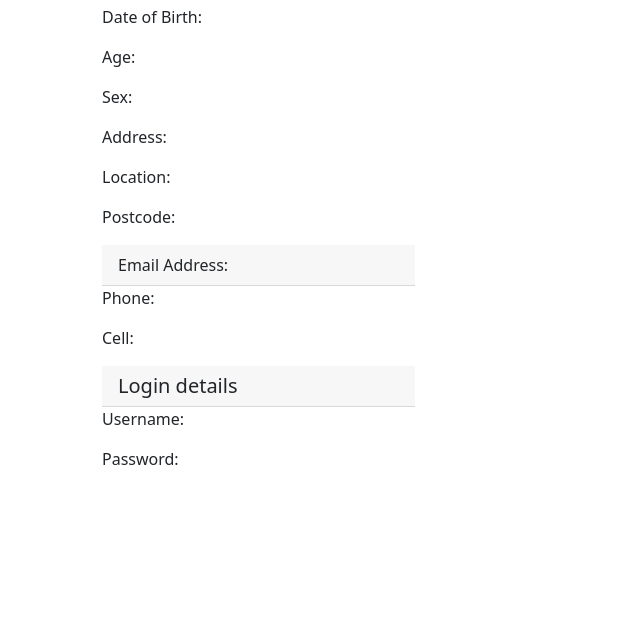
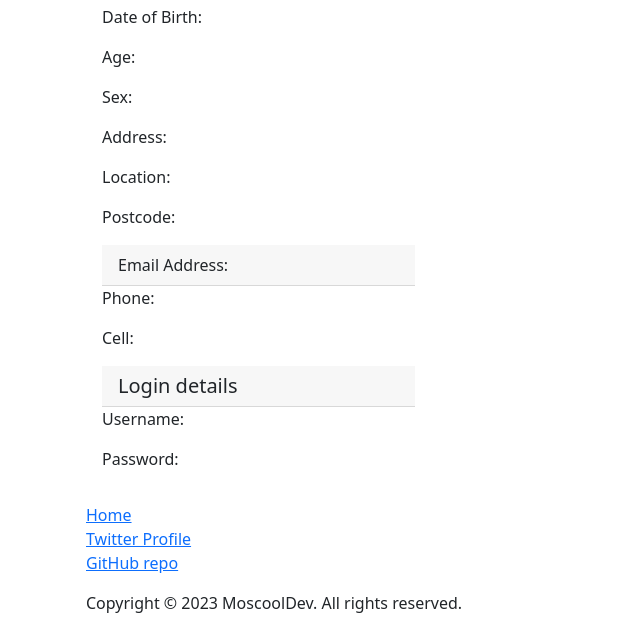
Before and after one commit to dayotunde25/profile-generator, a plain HTML site: page index.html in a window 1280 px wide. Shown: the part 187-818 px from the top of the page, without its empty margins (0-640 px from the left). Drawn offline with nearby package versions, Linux system fonts and the light colour scheme.

Commit message:
Update index.html
Added footer section

```diff
--- a/index.html
+++ b/index.html
@@ -36,5 +36,13 @@
                     </div>
                 </div>
             </div>
+<footer class="footer">
+<ul class="list-unstyled">
+<li><a href="index.html">Home</a></li>
+<li><a href="https://twitter.com/dayotunde25">Twitter Profile</a></li>
+<li><a href="https://github.com/dayotunde25">GitHub repo</a></li>
+</ul>
+<p class="footer-text">Copyright © 2023 MoscoolDev. All rights reserved.</p>
+</footer>
 </body>
 </html>
```
